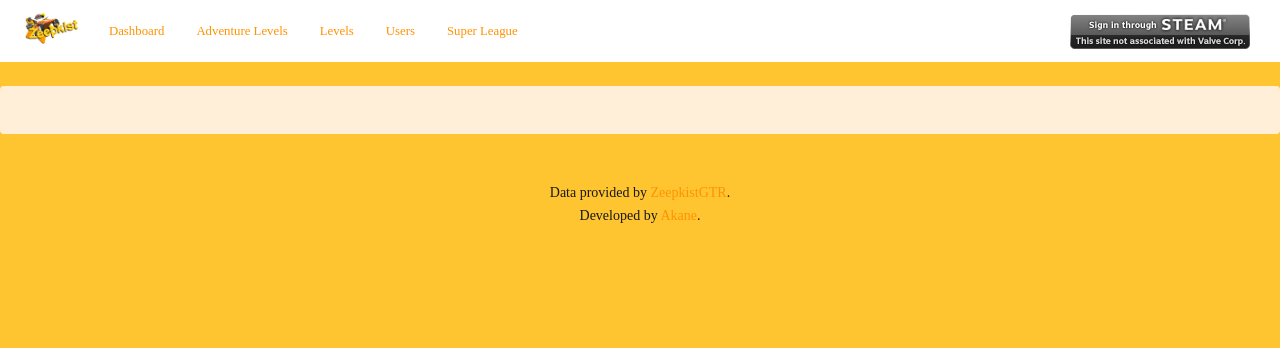
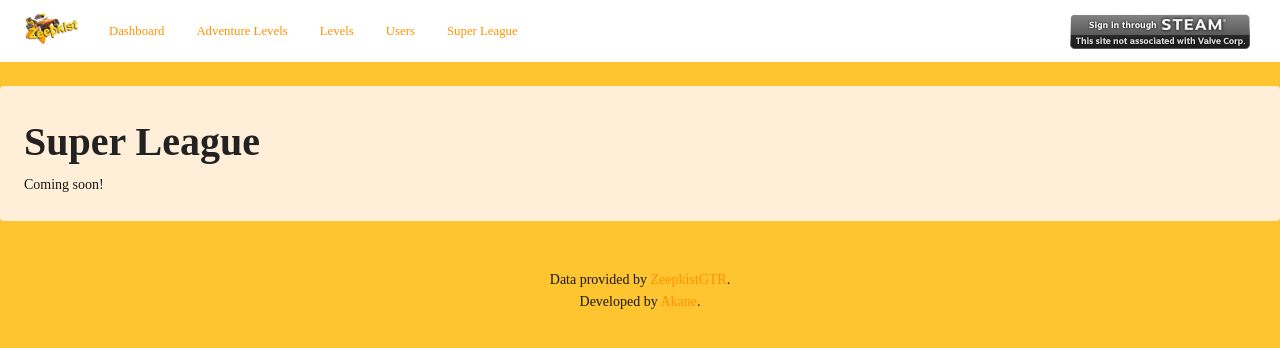
Before and after one commit to zeepkist/zeepkist-legacy, a Vue app: page /super-league/1 in a window 1280 px wide. Shown: the top 348 px of the page. Built offline with nearby package versions, Linux system fonts and the light colour scheme; a web font is replaced by a local one.

Commit message:
fix: route only the pages defined to /index.html

```diff
--- a/src/router/index.ts
+++ b/src/router/index.ts
@@ -41,6 +41,11 @@ const router = createRouter({
       component: () => import('@/views/SuperLeagueView.vue')
     },
     {
+      path: '/super-league/:season',
+      name: 'super-league-season',
+      component: () => import('@/views/SuperLeagueSeasonView.vue')
+    },
+    {
       path: '/super-league/:season/:event',
       name: 'super-league-event',
       component: () => import('@/views/SuperLeagueEventView.vue')
--- /dev/null
+++ b/src/views/SuperLeagueSeasonView.vue
@@ -0,0 +1,4 @@
+<template>
+  <h1>Super League</h1>
+  <p>Coming soon!</p>
+</template>
```
Also changed, not shown: 1 other file (tests, documents, lock files or other folders).
